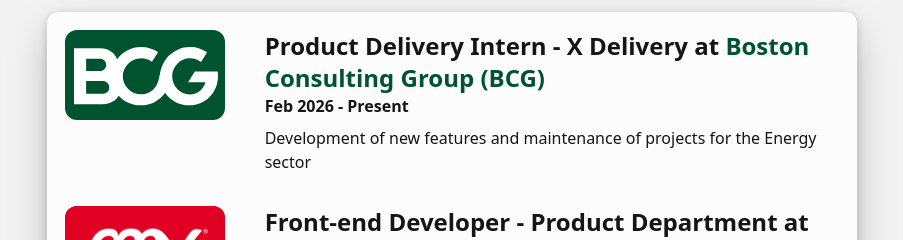
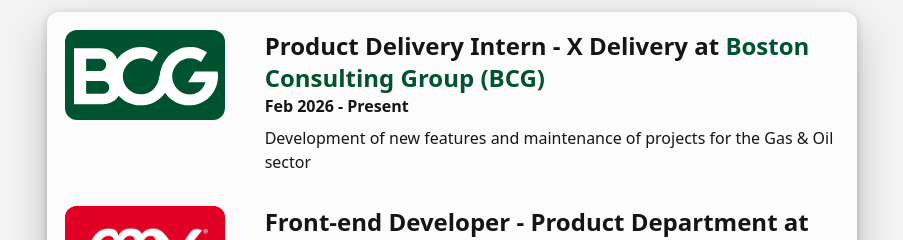
Before and after one commit to TheJhoxX/portfolio, a React (Vite) app: page / in a window 1280 px wide. Shown: the part 2300-2540 px from the top of the page, without its empty margins (188-1091 px from the left). Built offline with nearby package versions, Linux system fonts and the light colour scheme.

Commit message:
Adjust text

```diff
--- a/src/App.tsx
+++ b/src/App.tsx
@@ -169,7 +169,7 @@
 							position: 'Product Delivery Intern - X Delivery',
 							startDate: 'Feb 2026',
 							description:
-								'Development of new features and maintenance of projects for the Energy sector',
+								'Development of new features and maintenance of projects for the Gas & Oil sector',
 						},
 					]}
 				/>
```
